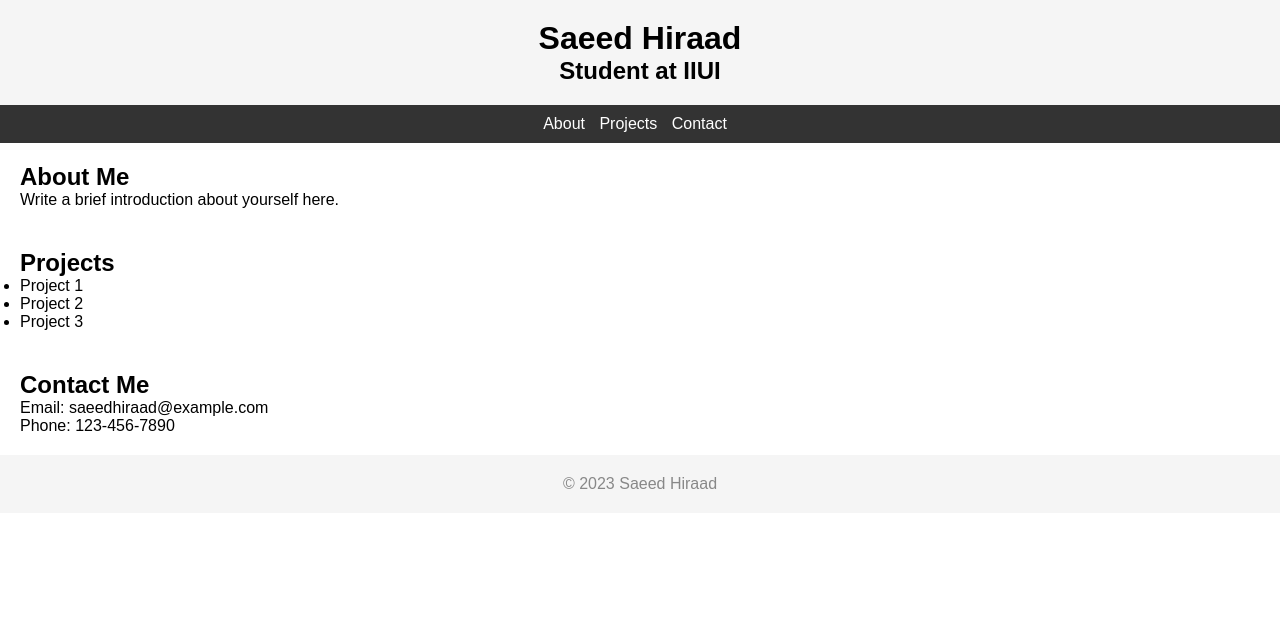
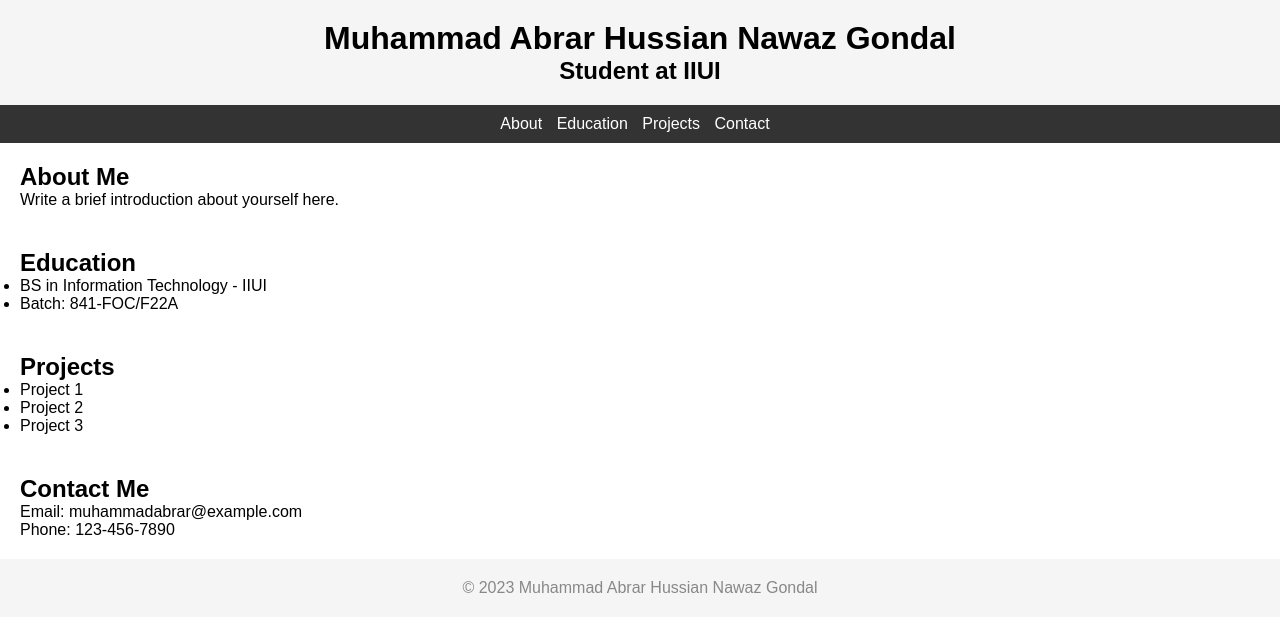
Before and after one commit to ahmadsaeedhiraad/Ahmad-Saeed-Hiraad, a plain HTML site: page index.html in a window 1280 px wide. Drawn offline with Linux system fonts and the light colour scheme.

Commit message:
Add files via upload

```diff
--- a/index.html
+++ b/index.html
@@ -1,18 +1,19 @@
 <!DOCTYPE html>
 <html>
 <head>
-    <title>Saeed Hiraad - Portfolio</title>
+    <title>Muhammad Abrar Hussian Nawaz Gondal - Portfolio</title>
     <link rel="stylesheet" type="text/css" href="style.css">
 </head>
 <body>
     <header>
-        <h1>Saeed Hiraad</h1>
+        <h1>Muhammad Abrar Hussian Nawaz Gondal</h1>
         <h2>Student at IIUI</h2>
     </header>
 
     <nav>
         <ul>
             <li><a href="#about">About</a></li>
+            <li><a href="#education">Education</a></li>
             <li><a href="#projects">Projects</a></li>
             <li><a href="#contact">Contact</a></li>
         </ul>
@@ -21,6 +22,14 @@
     <section id="about">
         <h2>About Me</h2>
         <p>Write a brief introduction about yourself here.</p>
+    </section>
+
+    <section id="education">
+        <h2>Education</h2>
+        <ul>
+            <li>BS in Information Technology - IIUI</li>
+            <li>Batch: 841-FOC/F22A</li>
+        </ul>
     </section>
 
     <section id="projects">
@@ -34,12 +43,12 @@
 
     <section id="contact">
         <h2>Contact Me</h2>
-        <p>Email: saeedhiraad@example.com</p>
+        <p>Email: muhammadabrar@example.com</p>
         <p>Phone: 123-456-7890</p>
     </section>
 
     <footer>
-        <p>&copy; 2023 Saeed Hiraad</p>
+        <p>&copy; 2023 Muhammad Abrar Hussian Nawaz Gondal</p>
     </footer>
 </body>
 </html>
```
